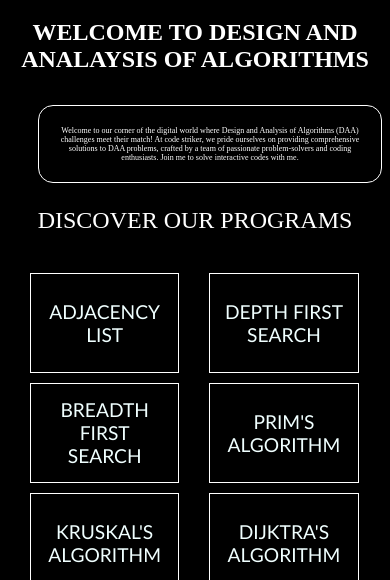
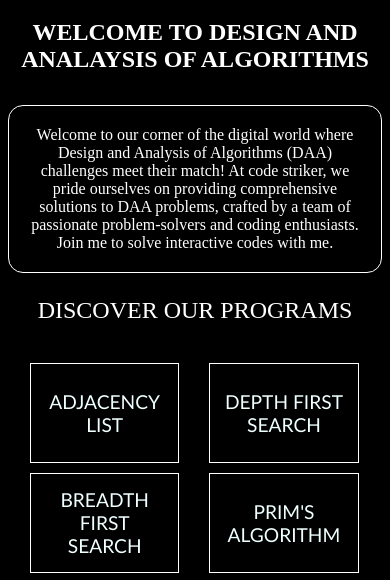
Before and after one commit to shuvojitss/codestrikerdaa, a plain HTML site: page index.html in a window 390 px wide. Shown: the part 200-780 px from the top of the page. Drawn offline with Linux system fonts and the light colour scheme; a script that the page names is missing.

Commit message:
Update daastylesheet.css

```diff
--- a/daastylesheet.css
+++ b/daastylesheet.css
@@ -195,8 +195,9 @@ body {
     position:relative;
     left:auto;
     top:auto;
+    margin-left:auto;
     text-align: center;
-    font-size:0.5rem;
+    font-size:1rem;
   }
   .s{
     position:relative;
```
